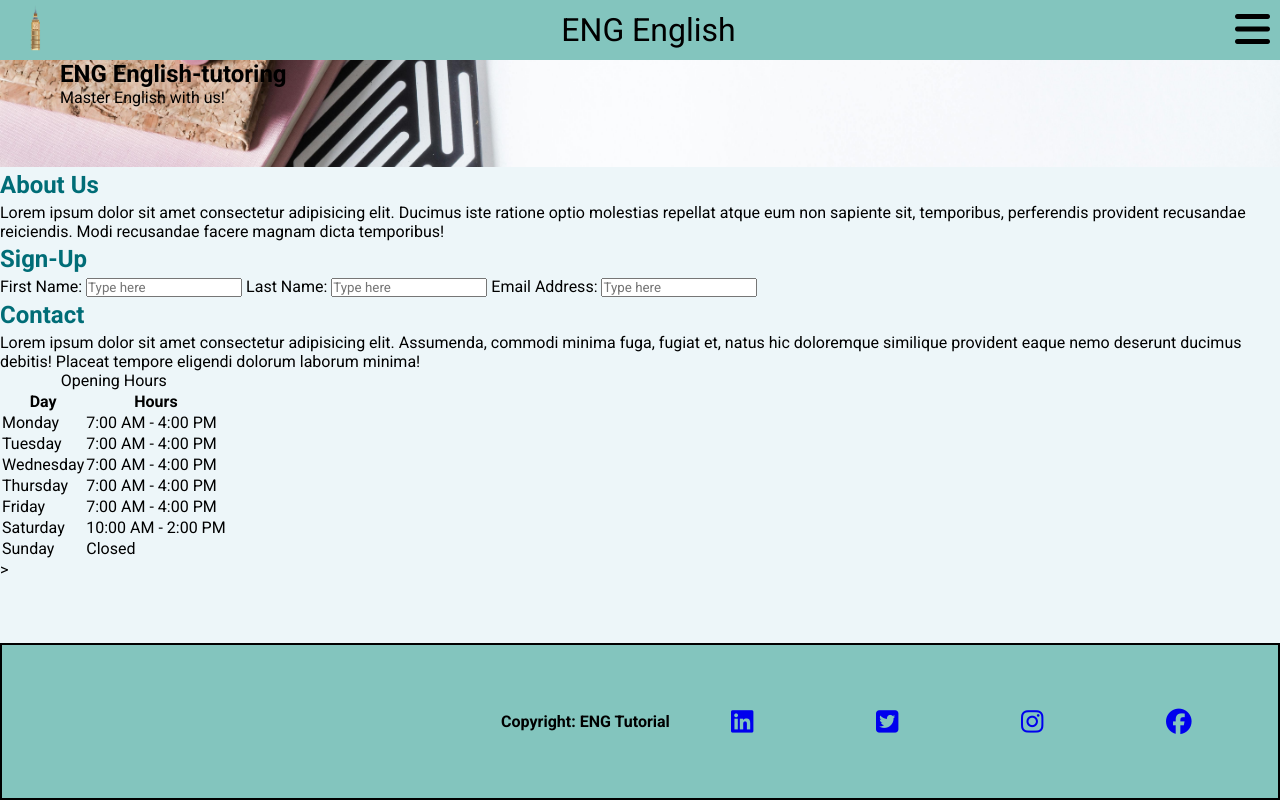
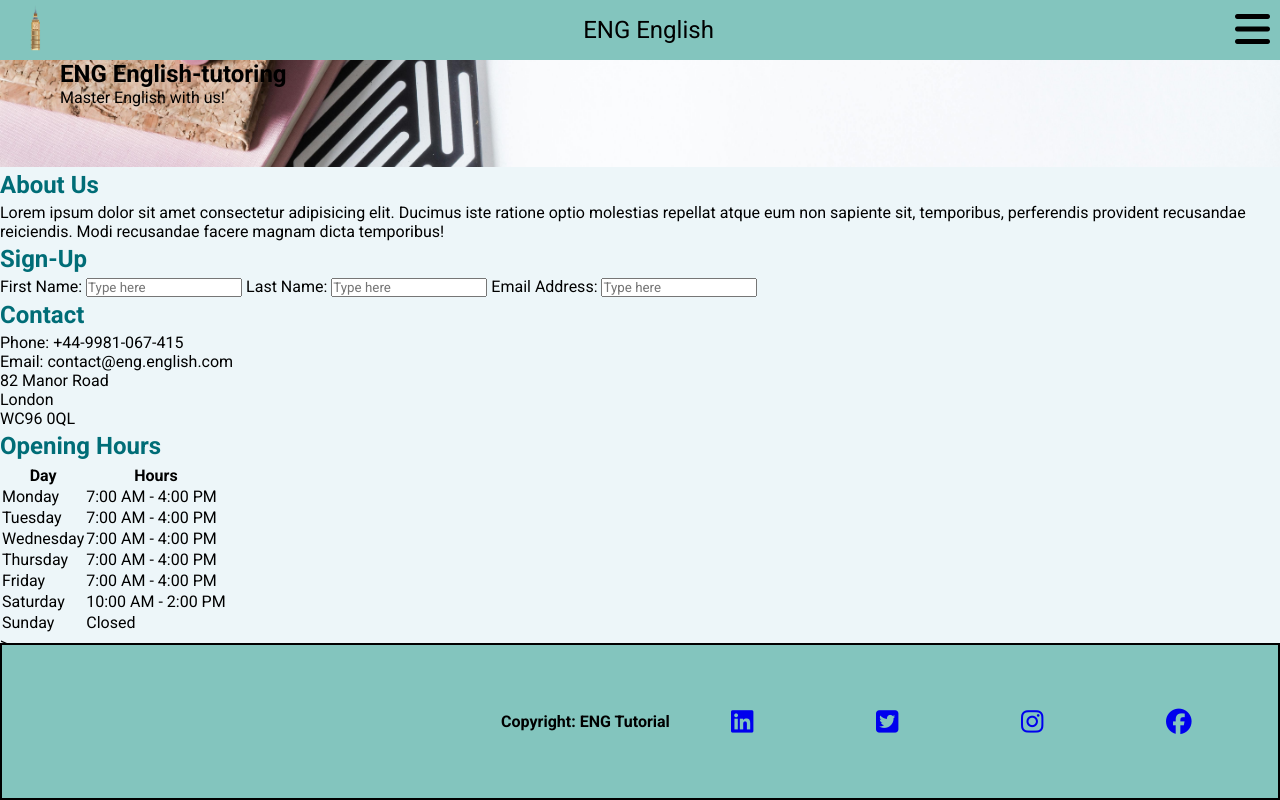
Before and after one commit to FlorianHGit/English-Speaking-Tutoring, a plain HTML site: page index.html in a window 1280 px wide. Drawn offline with Linux system fonts and the light colour scheme.

Commit message:
fix head3  elements

```diff
--- a/assets/css/style.css
+++ b/assets/css/style.css
@@ -97,7 +97,7 @@ nav {
 }
 
 #logo-title {
-    font-size: 2em;
+    font-size: 1.5rem;
     color: #000000;
 }
 
--- a/index.html
+++ b/index.html
@@ -56,7 +56,7 @@
                 </div>
             </section>
             <!-- Content section-->
-            <section id="content-section">
+            <section id="about-us">
                 <div>
                     <!-- About us -->
                     <h3>About Us</h3>
@@ -65,6 +65,7 @@
                     </p>
                     <div>
                         <!-- Sign-Up-form-->
+                        <section id="sign-up"></section>
                         <h3>Sign-Up</h3>
                         <form action="LOREM">
                             <label for="first-name">First Name: </label>
@@ -76,16 +77,19 @@
                         </form>
                     </div>
                     <!-- Contact -->
+                    <section id="contact">
                         <h3>Contact</h3>
                         <div>
                             <p>
-                            Lorem ipsum dolor sit amet consectetur adipisicing elit. Assumenda, commodi minima fuga, fugiat et, natus hic doloremque similique provident eaque nemo deserunt ducimus debitis! Placeat tempore eligendi dolorum laborum minima!
+                                Phone: +44-9981-067-415 </br>
+                                Email: contact@eng.english.com </br>
+                                82 Manor Road </br>
+                                London  </br>
+                                WC96 0QL </br>
                             </p>
                         </div>
-                    <p>
-                    </p>
+                        <h3>Opening Hours</h3>
                         <table>
-                        <caption>Opening Hours</caption>
                             <thead>
                                 <tr>
                                     <th>Day</th>
@@ -125,6 +129,7 @@
                         </table>>
                     </div>
                 </section>
+            </section>
         </main>
     </section>
     <!-- Footer section -->
```
Lines whose indentation alone changed are shown as unchanged.
